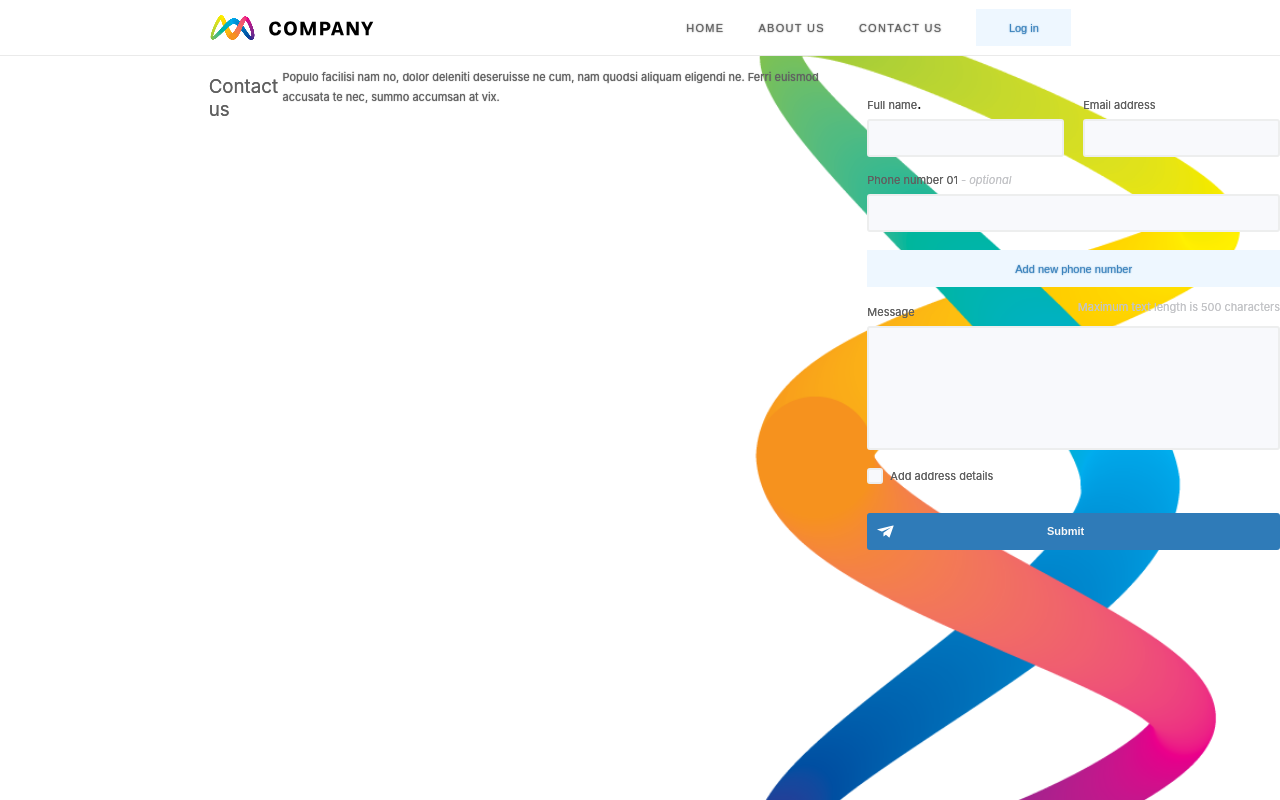
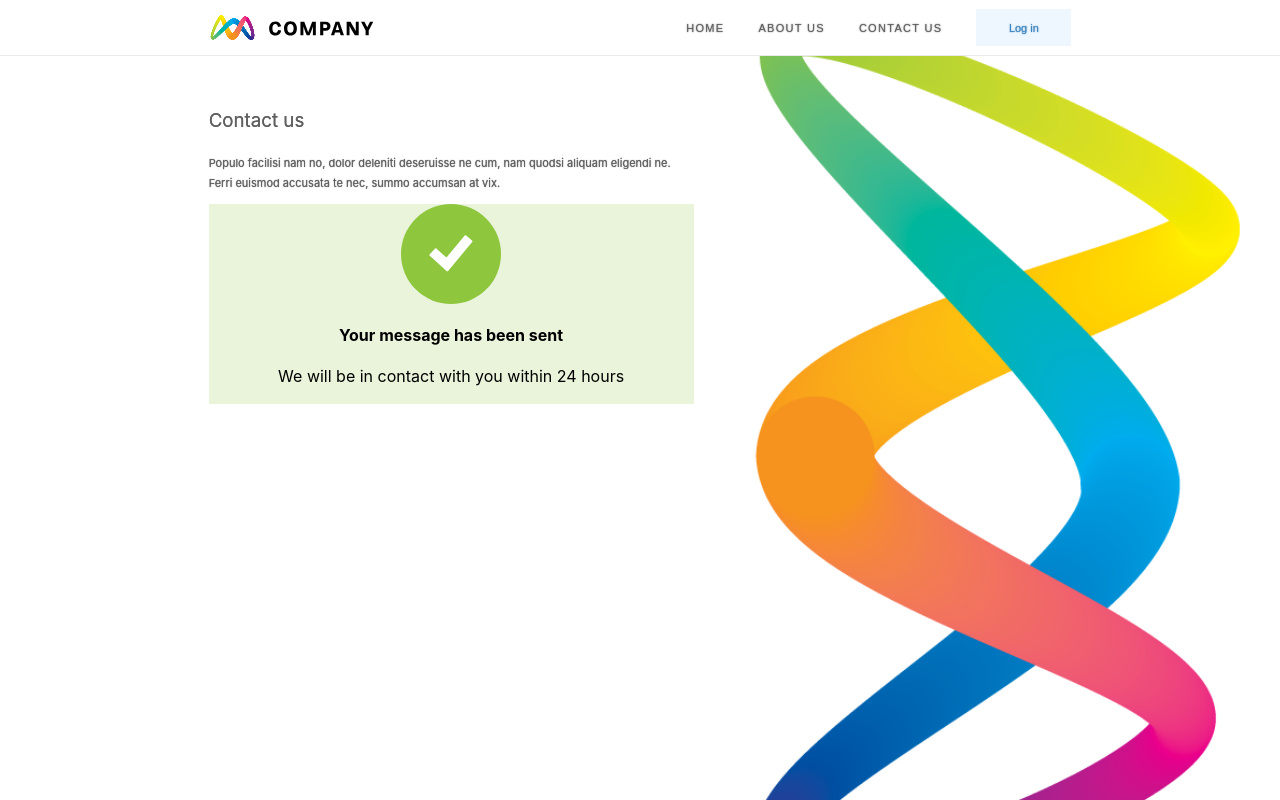
Before and after one commit to jgumoes/react-website, a React (Create React App) app: page /contact in a window 1280 px wide. Shown: the top 800 px of the page. Built offline with nearby package versions, Linux system fonts and the light colour scheme.

Commit message:
added the formSent box

```diff
--- a/src/Views/ContactUs/ContactUs.css
+++ b/src/Views/ContactUs/ContactUs.css
@@ -8,10 +8,16 @@
   min-height: 913px;
 }
 
-.contact-us-form{
+.contact-page-container .form-container{
   min-height: 733px;
   padding: var(--static-page-vertical-padding) 0;
   max-width: 485px;
+}
+
+.contact-us-form{
+  /* min-height: 733px;
+  padding: var(--static-page-vertical-padding) 0;
+  max-width: 485px; */
 }
 
 .contact-us-form .first-line{
@@ -78,3 +84,26 @@ button[type="submit"].form-element span{
   right: 16.25px;
   font-weight: bold;
 }
+
+.message-sent{
+  display: flex;
+  flex-direction: column;
+  align-items: center;
+  background-color: #e9f4da;
+  height: 200px;
+  max-width: 100%;
+}
+
+.message-sent .tick-container {
+  background-color: #8ec73d;
+  border-radius: 50%;
+  height: 100px;
+  width: 100px;
+  display: flex;
+  align-items: center;
+  justify-content: center;
+}
+
+.message-sent .tick-container img{
+  width: 50px;
+}
--- a/src/Views/ContactUs/ContactUs.jsx
+++ b/src/Views/ContactUs/ContactUs.jsx
@@ -8,6 +8,7 @@ import './CustomCheckbox.css'
 import SubmitIcon from '../../Resources/Icon_Submit.svg'
 import ContactUsStatic from '../../Resources/ContactUs.json'
 import sendContactUsForm from './ContactUsFetch.js'
+import ValidIcon from '../../Resources/Icon_Valid.svg'
 
 const PhoneNumber = ({ N, onChange, formData }) => {
   const i = N-1
@@ -27,7 +28,7 @@ class ContactUs extends React.Component {
     super()
     this.state = {
       awaitingFormResponse: false,
-      showFormSuccess: false,
+      showFormSuccess: true,
       numberList: [0],
       showAddress: false,
       formData: {
@@ -124,12 +125,23 @@ class ContactUs extends React.Component {
     if (this.state.showFormSuccess) {
       return(
         <div className="contact-page-container">
-          good job, buddy!
+          <div className="form-container">
+            <h3 className="static-text">Contact us</h3>
+            <p className="static-text"><b>{ContactUsStatic["sub-header"]}</b></p>
+              <div className="message-sent">
+                <div className="tick-container">
+                  <img src={ValidIcon} alt="" />
+                </div>
+                <h4>Your message has been sent</h4>
+                <span>We will be in contact with you within 24 hours</span>
+            </div>
+          </div>
         </div>
       )
     }
     return(
       <div className="contact-page-container">
+        <div className="form-container">
           <h3 className="static-text">Contact us</h3>
           <p className="static-text"><b>{ContactUsStatic["sub-header"]}</b></p>
           <form className="contact-us-form" onSubmit={this.handleOnSubmit} >
@@ -169,6 +181,7 @@ class ContactUs extends React.Component {
           </form>
           {/* <img src={ImgContact} alt="" /> */}
           </div>
+      </div>
     )
   }
 }
```
Lines whose indentation alone changed are shown as unchanged.
